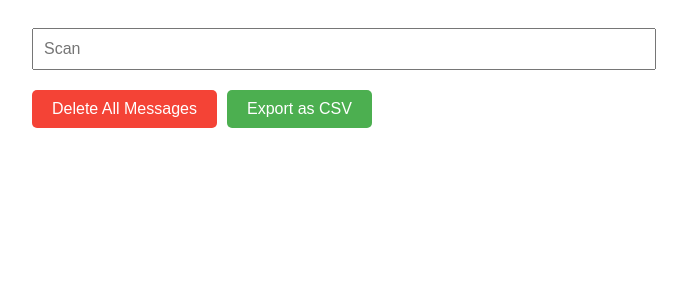
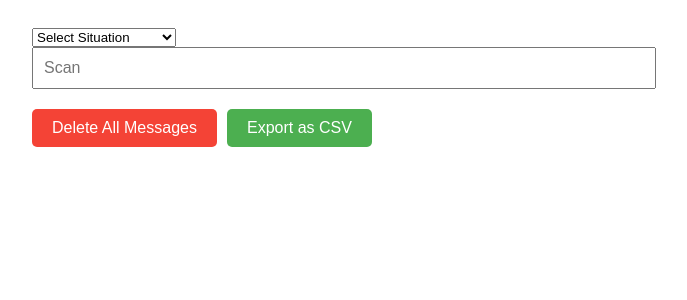
Before and after one commit to realpantagon/WUWM, a React (Vite) app: page / in a window 1280 px wide. Shown: the top 300 px of the page, without its empty margins (308-995 px from the left). Built offline with nearby package versions, Linux system fonts and the light colour scheme.

Commit message:
update Dropdown

```diff
--- a/src/App.jsx
+++ b/src/App.jsx
@@ -2,7 +2,6 @@ import React from 'react';
 import SearchAirtable from './SearchAirtable';
 import Scanner from './Scanner';
 import AirtableSearch from './Airtablesearch';
-import Logrecord from './log';
 
 function App() {
   return (
--- a/src/Scanner.jsx
+++ b/src/Scanner.jsx
@@ -6,7 +6,8 @@ const Scanner = () => {
   const [inputValue, setInputValue] = useState('');
   const [displayTexts, setDisplayTexts] = useState([]);
   const [fetchedData, setFetchedData] = useState(null);
-  const [type, setType] = useState(''); // New state to store the fetched type
+  const [type, setType] = useState('');
+  const [selectedSituation, setSelectedSituation] = useState('');
 
   useEffect(() => {
     const storedTexts = localStorage.getItem('displayTexts');
@@ -77,10 +78,26 @@ const Scanner = () => {
     link.click();
   };
 
+  const handleSituationChange = (event) => {
+    setSelectedSituation(event.target.value);
+  };
+
   return (
     <div className="container">
+      <div className="situation-dropdown">
+        <select value={selectedSituation} onChange={handleSituationChange}>
+          <option value="">Select Situation</option>
+          <option value="Cocktail Reception">Cocktail Reception</option>
+          <option value="Full Day Conference">Full Day Conference</option>
+          <option value="Gala Dinner">Gala Dinner</option>
+          <option value="Technical Visit">Technical Visit</option>
+        </select>
+      </div>
       {type && (
-        <div className="fetched-type" style={{ color: type === 'WUWM Member' || type === 'Non member' || type === 'Accompanying person' ? 'green' : 'red' }}>
+        <div className="fetched-type" style={{ color: (selectedSituation === 'Cocktail Reception' && (type === 'WUWM Member' || type === 'Non member' || type === 'Accompanying person')) ||
+                                                     (selectedSituation === 'Full Day Conference' && (type === 'WUWM Member' || type === 'Non member' || type === 'TAWMA'  || type === 'Thai attendee')) ||
+                                                     (selectedSituation === 'Gala Dinner' && (type === 'WUWM Member' || type === 'Non member' || type === 'TAWMA'  || type === 'Accompanying person')) ||
+                                                     (selectedSituation === 'Technical Visit' && (type === 'WUWM Member' || type === 'Non member')) ? 'green' : 'red' }}>
           <h1>{type}</h1>
         </div>
       )}
```
